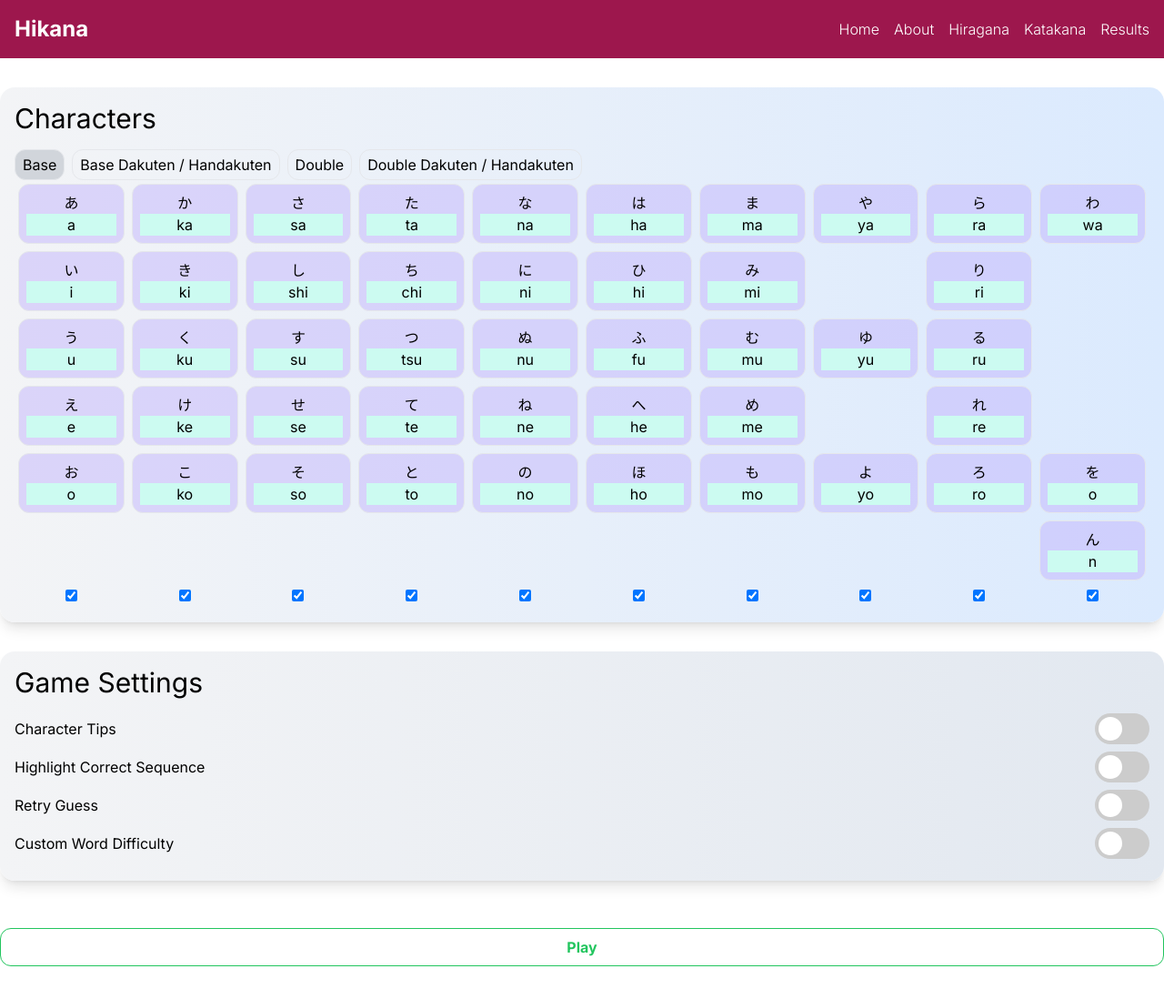
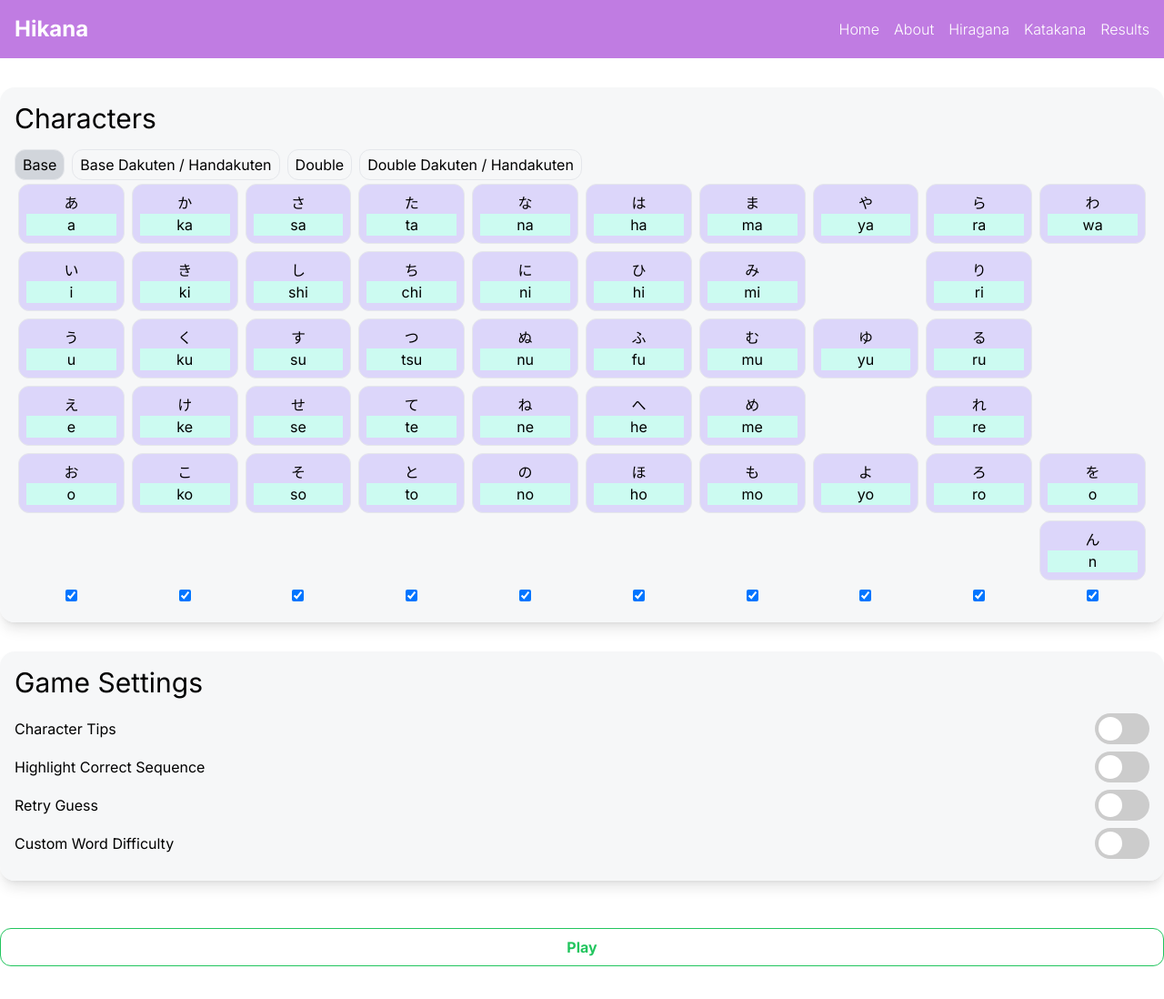
Before and after one commit to knoexus/hikana-frontend, a Next.js app: page /hiragana in a window 1280 px wide. Shown: the whole page at 91% size. Built offline with nearby package versions, Linux system fonts and the light colour scheme.

Commit message:
change colors of main elements

```diff
--- a/src/components/game-settings/GameSettings.tsx
+++ b/src/components/game-settings/GameSettings.tsx
@@ -8,7 +8,7 @@ import Title from '../common/Title';
 
 const GameSettings = () => {
   return (
-    <RoundedContainer extraClasses="mt-8 bg-gradient-to-r from-gray-100 to-slate-200 bg-opacity-75">
+    <RoundedContainer extraClasses="mt-8 bg-gray-100 bg-opacity-75">
       <Title>Game Settings</Title>
       <CharacterTipsToggleField />
       <HighlightCorrectSequenceToggleField />
--- a/src/components/kana-table/KanaTable.tsx
+++ b/src/components/kana-table/KanaTable.tsx
@@ -10,7 +10,7 @@ const KanaTable = ({
   kanaTableSectionNames,
 }: KanaTableProps) => {
   return (
-    <RoundedContainer extraClasses="mt-8 bg-gradient-to-r from-gray-100 to-blue-100 bg-opacity-75">
+    <RoundedContainer extraClasses="mt-8 bg-gray-100 bg-opacity-75">
       <Title>Characters</Title>
       <TableSectionProvider initialValue="Base">
         <TableSectionToggler kanaTableSectionNames={kanaTableSectionNames} />
--- a/src/components/navbar/Navbar.tsx
+++ b/src/components/navbar/Navbar.tsx
@@ -10,7 +10,7 @@ const staticRoutes: { [key: string]: string } = {
 
 const Navbar: React.FC = () => {
   return (
-    <nav className="bg-pink-800 p-4">
+    <nav className="p-4 bg-[#c07ce2]">
       <div className="container mx-auto flex flex-col md:flex-row justify-between items-center">
         <div className="mb-4 md:mb-0">
           <Link href="/" className="text-white text-2xl font-bold">
```
